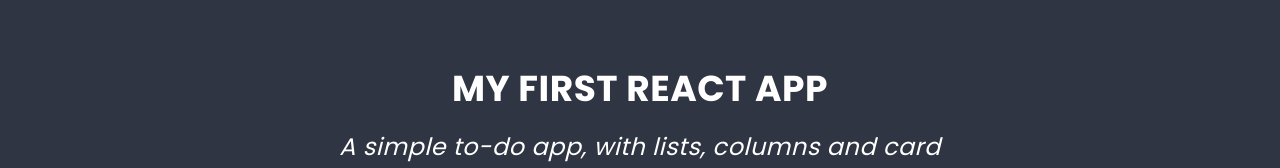
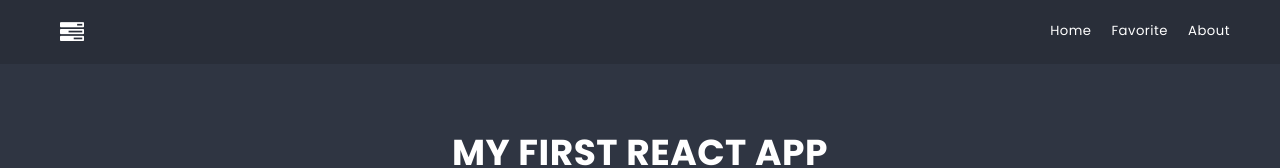
Before and after one commit to agnes365/react-project, a React (Create React App) app: page / in a window 1280 px wide. Shown: the top 168 px of the page. Built offline with nearby package versions, Linux system fonts and the light colour scheme.

Commit message:
Add navigation

```diff
--- a/package.json
+++ b/package.json
@@ -10,6 +10,7 @@
     "react": "^17.0.2",
     "react-dom": "^17.0.2",
     "react-redux": "7.2.5",
+    "react-router-dom": "6.0.1",
     "react-scripts": "5.0.0",
     "redux": "4.1.2",
     "redux-devtools-extension": "2.13.9",
--- a/src/App.js
+++ b/src/App.js
@@ -2,14 +2,18 @@ import Hero from './components/Hero/Hero'
 import SearchForm from './components/SearchForm/SearchForm'
 import List from './components/List/List'
 import Container from './components/Container/Container'
+import NavBar from './components/NavBar/NavBar'
 
 const App = () => {
   return (
-    <Container>
-      <Hero />
-      <SearchForm />
-      <List />
-    </Container>
+    <main>
+      <NavBar />
+      <Container>
+        <Hero />
+        <SearchForm />
+        <List />
+      </Container>
+    </main>
   );
 };
 
--- /dev/null
+++ b/src/components/NavBar/NavBar.js
@@ -0,0 +1,21 @@
+import styles from './NavBar.module.scss';
+import Container from '../Container/Container'
+
+const NavBar = () => {
+    return (
+        <nav>
+            <Container>
+                <div className={styles.elements}>
+                    <a href="/"><span className={styles.icon + ' fa fa-tasks'} /></a>
+                    <ul>
+                        <li><a href="/">Home</a></li>
+                        <li><a href="/favorite”">Favorite</a></li>
+                        <li><a href="/about">About</a></li>
+                    </ul>
+                </div>
+            </Container>
+        </nav>
+    )
+};
+
+export default NavBar;
--- /dev/null
+++ b/src/components/NavBar/NavBar.module.scss
@@ -0,0 +1,33 @@
+@import "../../styles/settings.scss";
+
+nav {
+    background: darken($color-dark, 3%);
+}
+
+nav .icon {
+    font-size: 24px;
+    margin: 20px;
+}
+
+nav a {
+    color: $color-light;
+    text-decoration: none;
+}
+
+nav ul {
+    list-style: none;
+}
+
+nav li {
+    display: inline-block;
+    margin: 10px;
+}
+
+.elements {
+    display: flex;
+    justify-content: space-between;
+}
+
+nav > div {
+    margin-top: 0 !important
+}
```
Also changed, not shown: 1 other file (tests, documents, lock files or other folders).
